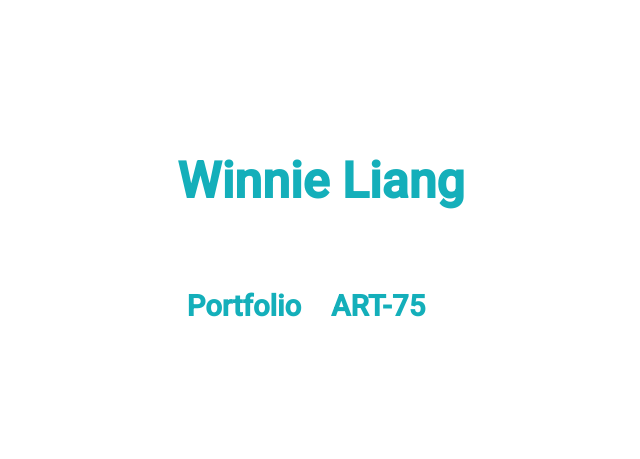
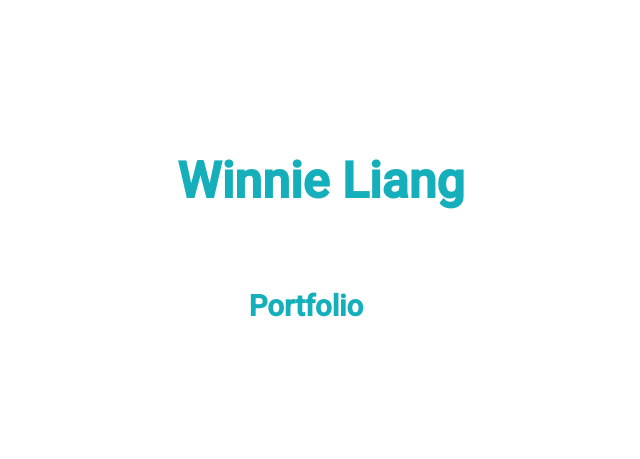
Before and after one commit to w1126l/old-repo, a plain HTML site: page index.html in a window 1280 px wide. Shown: the whole page, without its empty margins (319-959 px from the left). Drawn offline with Linux system fonts and the light colour scheme.

Commit message:
Update index.html

```diff
--- a/index.html
+++ b/index.html
@@ -14,9 +14,6 @@
         <li>
           <h3><a href="portfolio.html">Portfolio</a></h3>
         </li>
-        <li>
-          <h3><a href="art75.html">ART-75</a></h3>
-        </li>
       <ul>
 	</div>
   </body>
```
